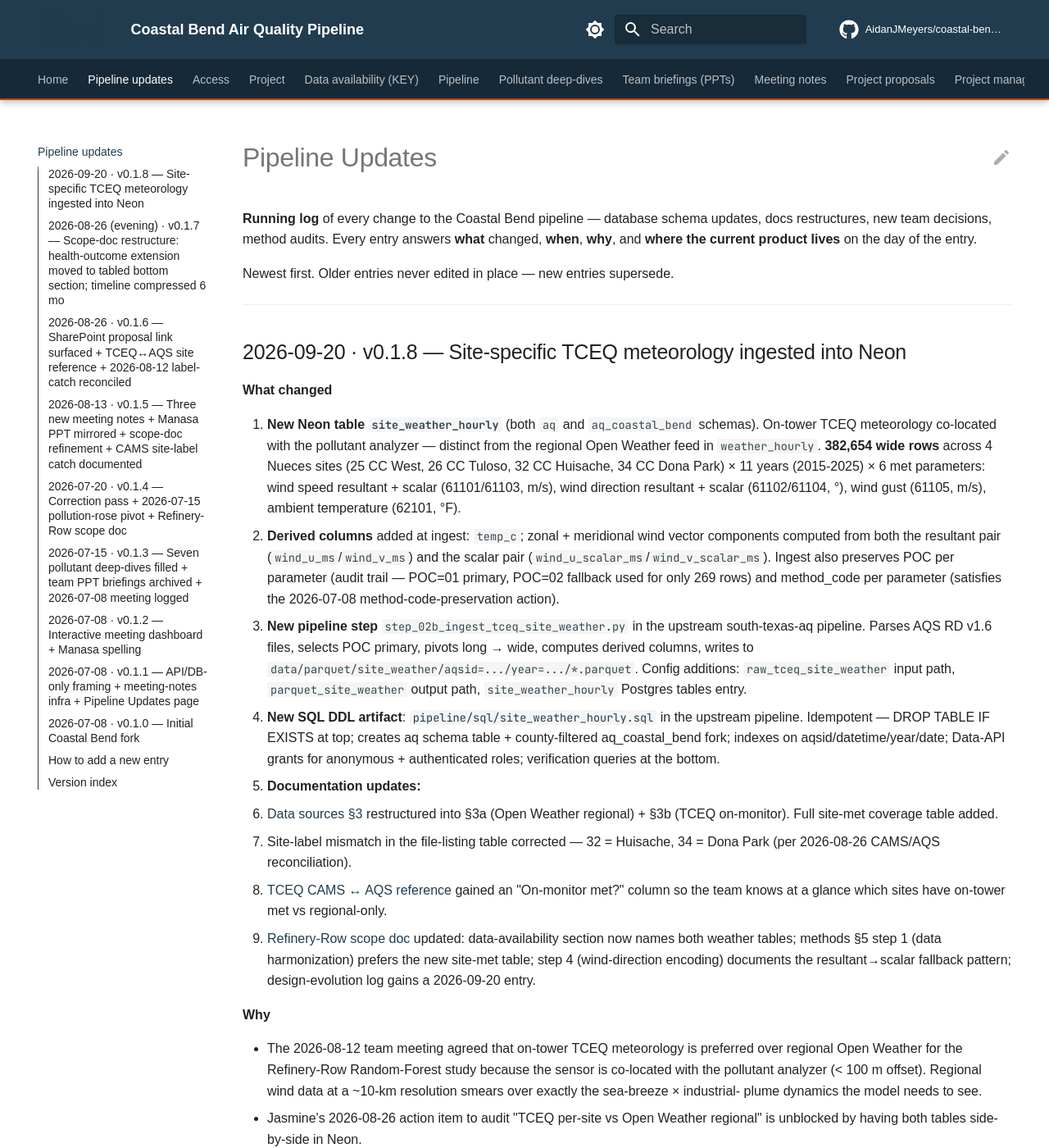
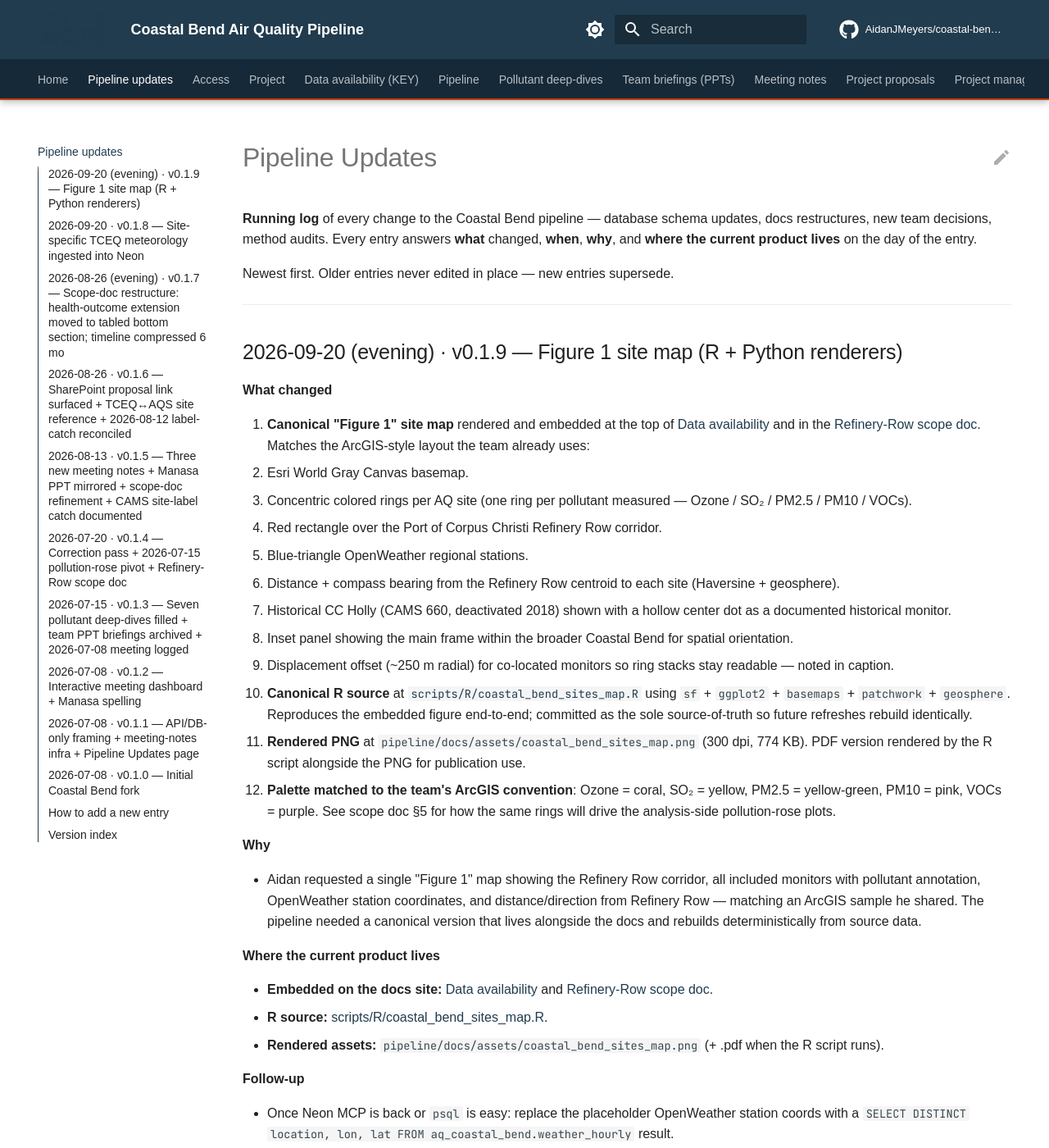
Before and after one commit to AidanJMeyers/coastal-bend-aq, an MkDocs documentation site: the page built from pipeline/docs/pipeline_updates.md, in a window 1280 px wide and 1400 px high. Shown: the whole window at 82% size. Built offline with MkDocs 1.6.1 and Material for MkDocs 9.7.7, drawn with Linux system fonts in a browser that asks for light colours; some web fonts are replaced; comment, search, counter and statistics services are not loaded; some of the changed text lies outside the part shown.

Commit message:
v0.1.9 — Figure 1 site map: R script + rendered PNG + docs embed on data availability page + scope doc + pipeline updates entry

```diff
--- a/pipeline/docs/pipeline_updates.md
+++ b/pipeline/docs/pipeline_updates.md
@@ -7,6 +7,70 @@ audits. Every entry answers **what** changed, **when**, **why**, and
 
 Newest first. Older entries never edited in place — new entries
 supersede.
+
+---
+
+## 2026-09-20 (evening) · v0.1.9 — Figure 1 site map (R + Python renderers)
+
+**What changed**
+
+1. **Canonical "Figure 1" site map** rendered and embedded at the top of
+   [Data availability](./04_data_availability.md#figure-1--refinery-row-and-the-corpus-christi-monitoring-network)
+   and in the [Refinery-Row scope doc](./proposals/refinery_row_directional_health.md).
+   Matches the ArcGIS-style layout the team already uses:
+   - Esri World Gray Canvas basemap.
+   - Concentric colored rings per AQ site (one ring per pollutant
+     measured — Ozone / SO₂ / PM2.5 / PM10 / VOCs).
+   - Red rectangle over the Port of Corpus Christi Refinery Row
+     corridor.
+   - Blue-triangle OpenWeather regional stations.
+   - Distance + compass bearing from the Refinery Row centroid to each
+     site (Haversine + geosphere).
+   - Historical CC Holly (CAMS 660, deactivated 2018) shown with a
+     hollow center dot as a documented historical monitor.
+   - Inset panel showing the main frame within the broader Coastal
+     Bend for spatial orientation.
+   - Displacement offset (~250 m radial) for co-located monitors so
+     ring stacks stay readable — noted in caption.
+2. **Canonical R source** at
+   [`scripts/R/coastal_bend_sites_map.R`](https://github.com/AidanJMeyers/coastal-bend-aq/blob/main/scripts/R/coastal_bend_sites_map.R)
+   using `sf` + `ggplot2` + `basemaps` + `patchwork` + `geosphere`.
+   Reproduces the embedded figure end-to-end; committed as the sole
+   source-of-truth so future refreshes rebuild identically.
+3. **Rendered PNG** at `pipeline/docs/assets/coastal_bend_sites_map.png`
+   (300 dpi, 774 KB). PDF version rendered by the R script alongside
+   the PNG for publication use.
+4. **Palette matched to the team's ArcGIS convention**:
+   Ozone = coral, SO₂ = yellow, PM2.5 = yellow-green, PM10 = pink,
+   VOCs = purple. See scope doc §5 for how the same rings will drive
+   the analysis-side pollution-rose plots.
+
+**Why**
+
+- Aidan requested a single "Figure 1" map showing the Refinery Row
+  corridor, all included monitors with pollutant annotation, OpenWeather
+  station coordinates, and distance/direction from Refinery Row —
+  matching an ArcGIS sample he shared. The pipeline needed a canonical
+  version that lives alongside the docs and rebuilds deterministically
+  from source data.
+
+**Where the current product lives**
+
+- **Embedded on the docs site:** [Data availability](./04_data_availability.md#figure-1--refinery-row-and-the-corpus-christi-monitoring-network)
+  and [Refinery-Row scope doc](./proposals/refinery_row_directional_health.md).
+- **R source:**
+  [scripts/R/coastal_bend_sites_map.R](https://github.com/AidanJMeyers/coastal-bend-aq/blob/main/scripts/R/coastal_bend_sites_map.R).
+- **Rendered assets:**
+  `pipeline/docs/assets/coastal_bend_sites_map.png` (+ .pdf when the R
+  script runs).
+
+**Follow-up**
+
+- Once Neon MCP is back or `psql` is easy: replace the placeholder
+  OpenWeather station coords with a `SELECT DISTINCT location, lon, lat FROM aq_coastal_bend.weather_hourly` result.
+- After the Refinery-Row polygon is refined (e.g., from an authoritative
+  Port of Corpus Christi shapefile), swap the placeholder bounding-box
+  polygon in the R script.
 
 ---
 
@@ -616,6 +680,7 @@ manuscript methods section later.
 
 | Version | Date | Headline |
 |---|---|---|
+| v0.1.9 | 2026-09-20 | Canonical Figure 1 site map — Refinery Row + monitor rings + OpenWeather + distance/bearing annotations; R source + embedded PNG |
 | v0.1.8 | 2026-09-20 | Site-specific TCEQ meteorology ingested — new `site_weather_hourly` table (4 Nueces sites, 383k rows, 2015-2025) + step_02b ingest + SQL DDL + docs |
 | v0.1.7 | 2026-08-26 | Scope-doc restructure — health-outcome extension moved to tabled bottom section; timeline compressed 6 mo (base AQ model only) |
 | v0.1.6 | 2026-08-26 | SharePoint proposal link surfaced + TCEQ↔AQS reference doc + 2026-08-12 label-catch reconciled (no mislabel — CAMS/AQS ID confusion) |
```
Also changed, not shown: pipeline/docs/04_data_availability.md (+16 -0 lines), pipeline/docs/index.md (+7 -1 lines), pipeline/docs/proposals/refinery_row_directional_health.md (+11 -0 lines), pipeline/docs/assets/coastal_bend_sites_map.png (added), 1 other file.
